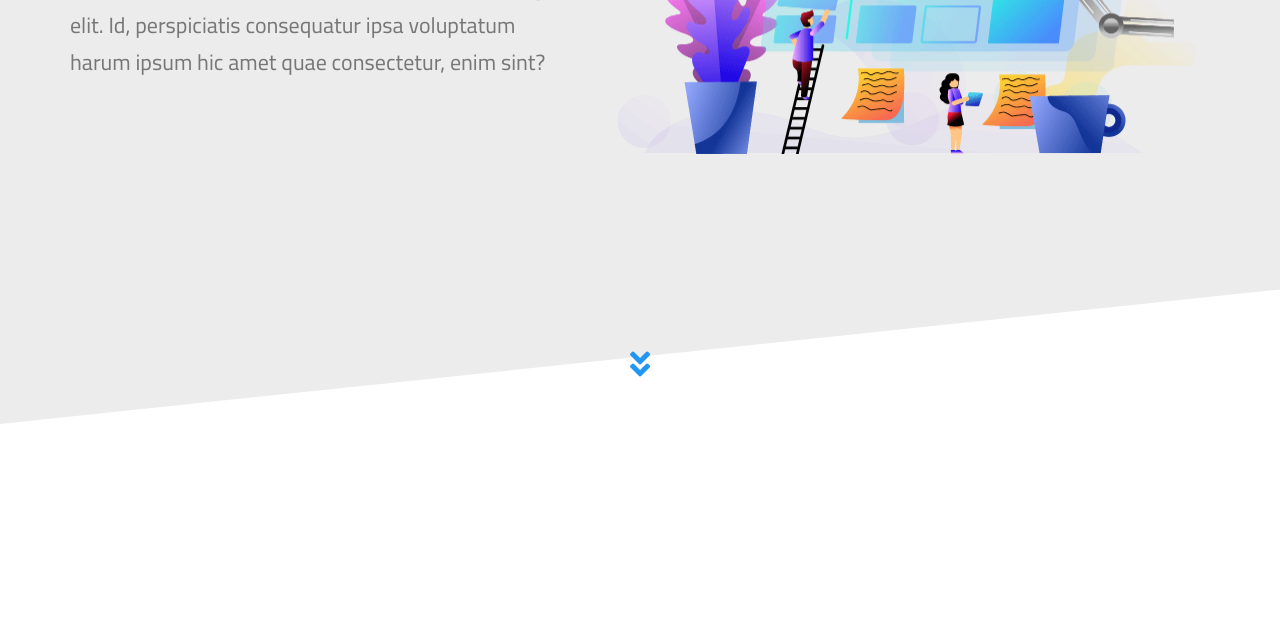
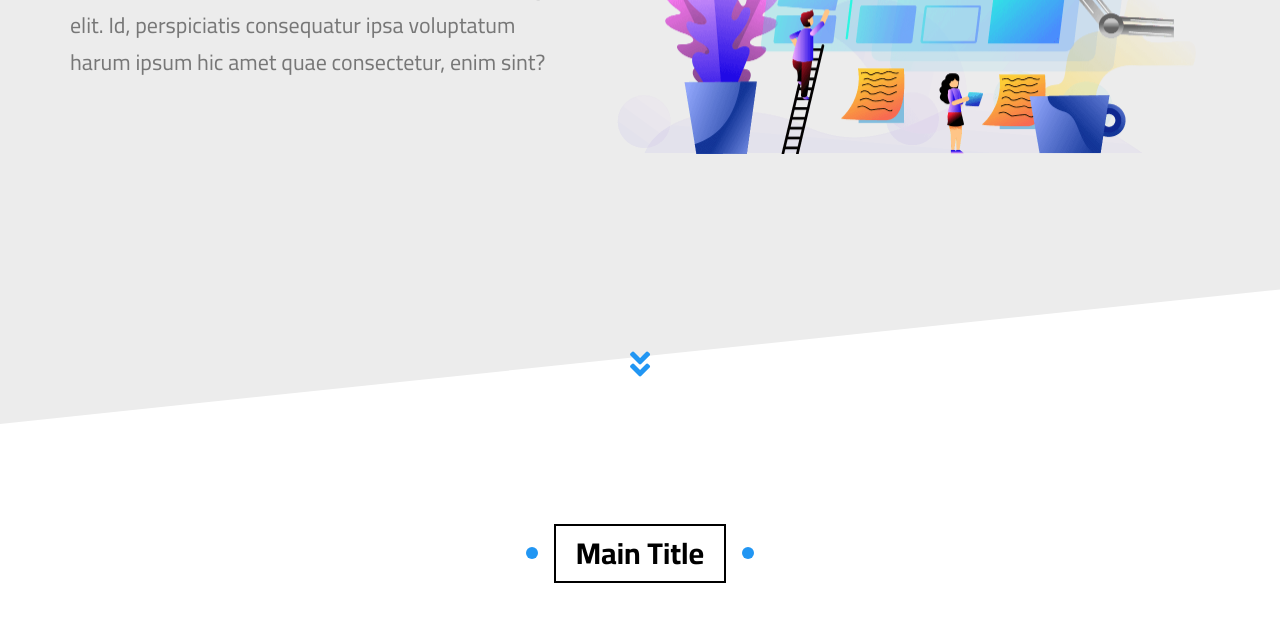
Before and after one commit to mohamedkhaledhafez/ultimateDesign, a plain HTML site: page index.html in a window 1280 px wide. Shown: the part 376-998 px from the top of the page. Before the commit the page ends 800 px from the top, so only its background shows below. Drawn offline with Linux system fonts and the light colour scheme.

Commit message:
Create Main Title Component to be at all sections

```diff
--- a/css/ultimate.css
+++ b/css/ultimate.css
@@ -58,6 +58,68 @@ a {
     width: 1170px;
   }
 }
+/* Start Components */
+.main-title {
+  margin: 100px auto;
+  padding: 10px 20px;
+  border: 2px solid #000;
+  font-size: 30px;
+  width: fit-content;
+  position: relative;
+  z-index: 1;
+  transition: var(--main-transition);
+  -webkit-transition: var(--main-transition);
+  -moz-transition: var(--main-transition);
+  -ms-transition: var(--main-transition);
+  -o-transition: var(--main-transition);
+}
+
+.main-title::before,
+.main-title::after {
+  content: "";
+  position: absolute;
+  width: 12px;
+  height: 12px;
+  top: 50%;
+  background-color: var(--main-color);
+  border-radius: 50%;
+  -webkit-border-radius: 50%;
+  -moz-border-radius: 50%;
+  -ms-border-radius: 50%;
+  -o-border-radius: 50%;
+  transform: translateY(-50%);
+  -webkit-transform: translateY(-50%);
+  -moz-transform: translateY(-50%);
+  -ms-transform: translateY(-50%);
+  -o-transform: translateY(-50%);
+}
+
+.main-title::before {
+  left: -30px;
+}
+.main-title::after {
+  right: -30px;
+}
+
+.main-title:hover::before {
+  z-index: -1;
+  animation: left-move 0.5s linear forwards;
+  -webkit-animation: left-move 0.5s linear forwards;
+}
+
+.main-title:hover::after {
+  z-index: -1;
+  animation: right-move 0.5s linear forwards;
+  -webkit-animation: right-move 0.5s linear forwards;
+}
+
+.main-title:hover {
+  color: #fff;
+  border: 2px solid #fff;
+  transition-delay: 0.5s;
+  cursor: pointer;
+}
+/* End Components */
 
 /*============================= Start Global Rules =============================*/
 
@@ -397,4 +459,42 @@ a {
     -o-transform: translateY(-15px);
   }
 }
+
+@keyframes left-move {
+  50% {
+    left: 0;
+    width: 12px;
+    height: 12px;
+  }
+
+  100% {
+    left: 0;
+    width: 100%;
+    height: 100%;
+    border-radius: 0;
+    -webkit-border-radius: 0;
+    -moz-border-radius: 0;
+    -ms-border-radius: 0;
+    -o-border-radius: 0;
+  }
+}
+
+@keyframes right-move {
+  50% {
+    right: 0;
+    width: 12px;
+    height: 12px;
+  }
+
+  100% {
+    right: 0;
+    width: 100%;
+    height: 100%;
+    border-radius: 0;
+    -webkit-border-radius: 0;
+    -moz-border-radius: 0;
+    -ms-border-radius: 0;
+    -o-border-radius: 0;
+  }
+}
 /*============================= End Animation =============================*/
--- a/index.html
+++ b/index.html
@@ -113,5 +113,6 @@
       </a>
     </div>
     <!--================================ End Landing ================================-->
+    <h2 class="main-title">Main Title</h2>
   </body>
 </html>
```
